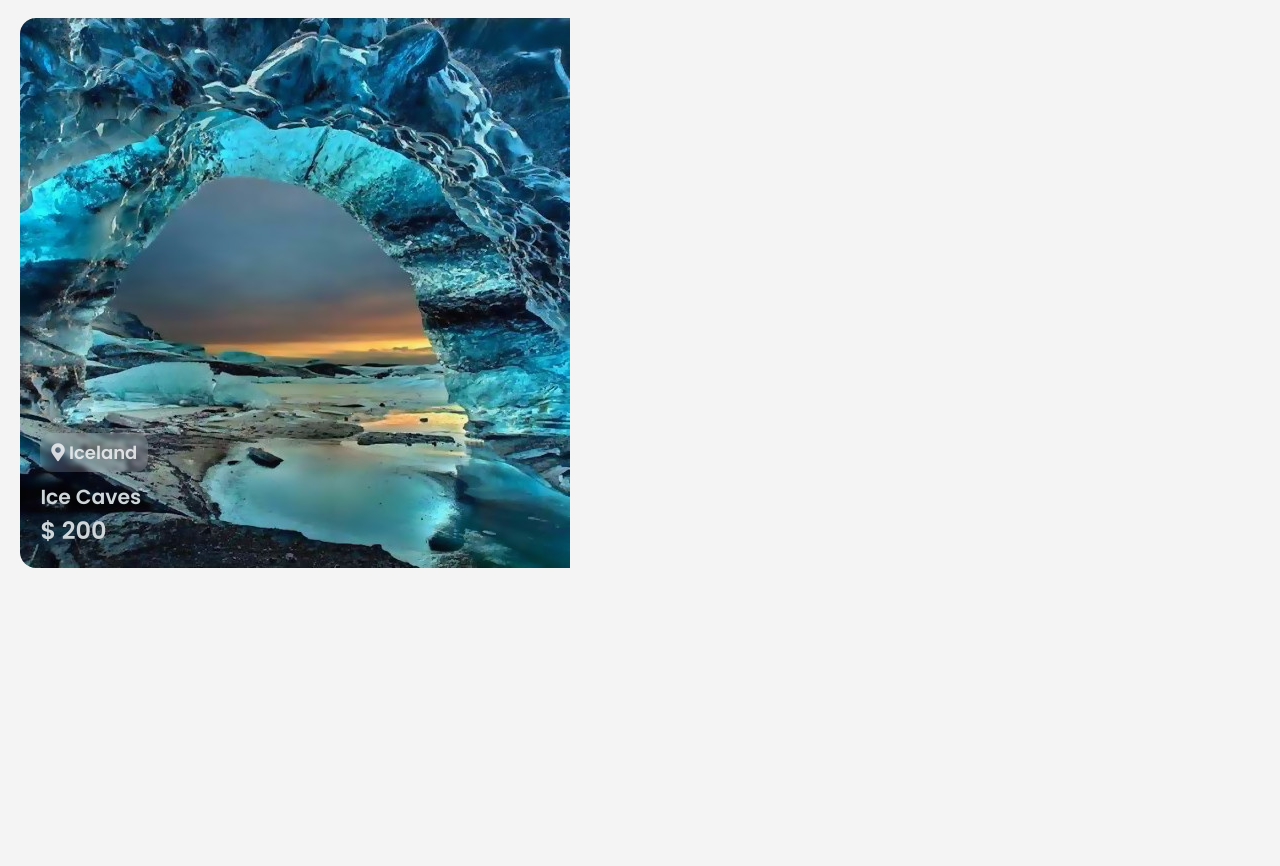
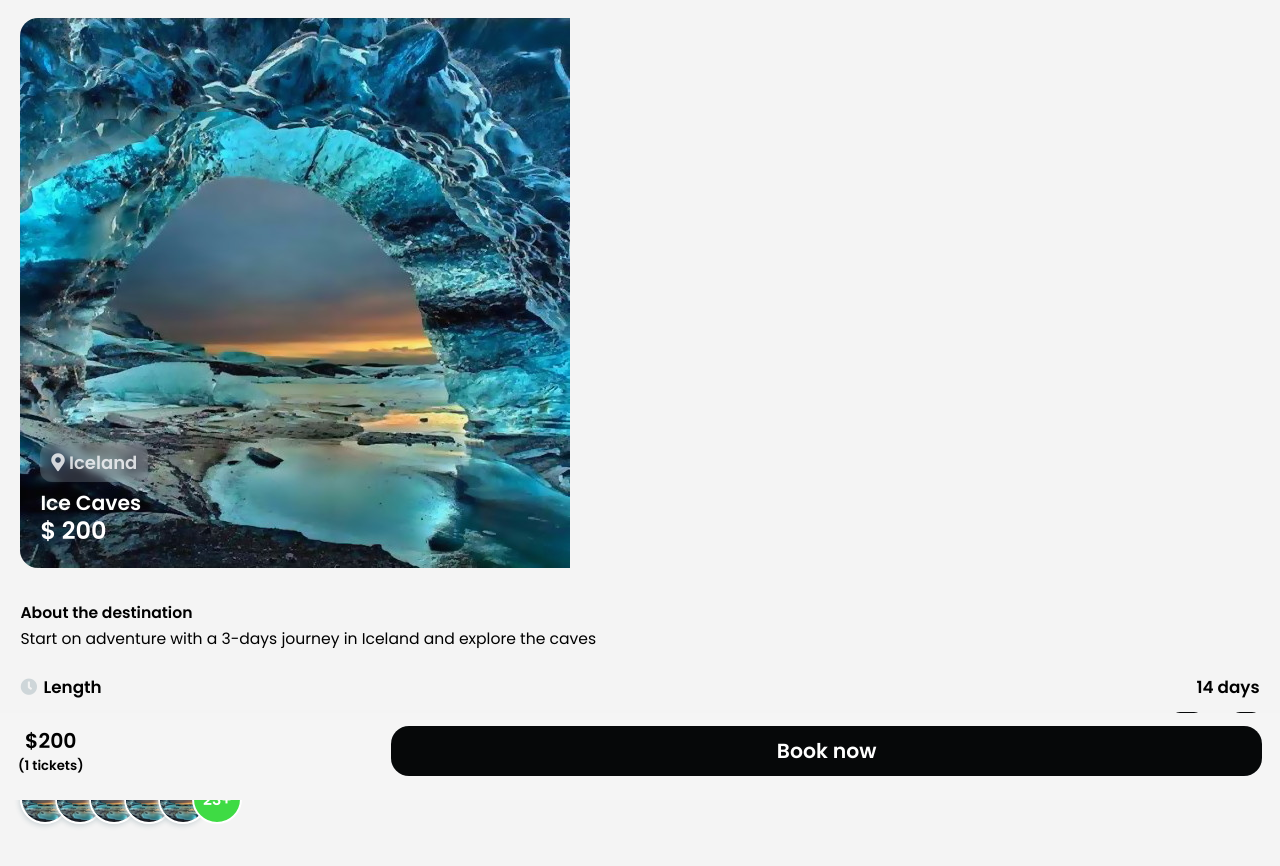
Before and after one commit to or-abdillh/travel-app-2, a Vue app: page /details in a window 1280 px wide. Shown: the top 866 px of the page. Built offline with nearby package versions, Linux system fonts and the light colour scheme.

Commit message:
Build components for Details view has finished

```diff
--- a/src/sass/_details.scss
+++ b/src/sass/_details.scss
@@ -6,7 +6,8 @@
 
    .details-img {
       width: 100%;
-      border-radius: 16px;
+      height: 120%;
+      border-radius: 18px;
       overflow: hidden;
       position: relative;
 
@@ -37,19 +38,149 @@
             width: auto;
             padding: .25rem .45rem;
             border-radius: 12px;
-            backdrop-filter: blur(2px);
+            backdrop-filter: blur(4px);
             margin-bottom: .25rem;
          }
 
          small {
             color: $gray;
             font-weight: 700;
+            color: white;
+            display: block;
 
             &:not(:last-child) {
                font-size: .85rem;
-               margin-bottom: -.3rem;
+               margin-bottom: -.2rem;
             }
          }
       }
    }
+
+   .details-content {
+      margin-top: 1rem;
+
+      strong, p {
+         font-size: .65rem;
+      }
+
+      .details-content-action {
+         width: 100%;
+         margin-top: 1rem;
+
+         .length {
+            display: flex;
+            justify-content: space-between;
+            margin-bottom: .5rem;
+
+            span, i {
+               font-weight: bold;
+               font-size: .7rem;
+            }
+
+            i {
+               color: $gray;
+               margin-right: .1rem;
+            }
+         }
+
+         .person {
+            display: flex;
+            justify-content: space-between;
+
+            span, i {
+               font-size: .7rem;
+               font-weight: bold;
+            }
+
+            i {
+               color: $gray;
+            }
+
+            span:last-child {
+               display: flex;
+
+               p {
+                  font-size: .7rem;
+                  display: inline-block;
+                  margin: 0 .5rem;
+               }
+
+               button {
+                  padding: 0 .4rem;
+                  border-radius: 8px;
+                  line-height: 0;
+                  font-size: .65rem;
+                  color: white;
+                  background: $dark;
+                  border: none;
+
+                  &:active {
+                     background: rgba($dark, .75);
+                  }
+               }
+            }
+         }
+      }
+   }
+
+   .thumb-users {
+      width: auto;
+      margin-top: 1.5rem;
+      margin-bottom: 4rem;
+      display: flex;
+
+      .thumb:not(.thumb:last-child) {
+         max-width: 50px;
+         border-radius: 50%;
+         border: 2px solid white;
+         margin-right: -.65rem;
+         box-shadow: -1px 2px 5px $gray;
+      }
+
+      .thumb:last-child {
+         @include grid-center;
+         width: 50px;
+         height: 50px;
+         background: #3edb44;
+         border-radius: 50%;
+         color: white;
+         border: 2px solid white;
+      }
+   }
+
+   .call-action {
+      background: whitesmoke;
+      display: flex;
+      padding: .55rem .75rem 1rem;
+      justify-content: space-between;
+      position: fixed;
+      bottom: 0;
+      left: 0;
+      right: 0;
+
+      span {
+         text-align: center;
+
+         p:first-child {
+            font-size: .85rem;
+            font-weight: 700;
+         }
+
+         p:last-child {
+            font-size: .55rem;
+            font-weight: 600;
+         }
+      }
+
+      button {
+         background: $dark;
+         width: 70%;
+         border: none;
+         border-radius: 18px;
+         color: white;
+         font-size: .85rem;
+         font-weight: 700;
+         padding: .35rem .85rem;
+      }
+   }
 }
--- a/src/views/Details.vue
+++ b/src/views/Details.vue
@@ -11,20 +11,69 @@
             <small> $ {{ budget }}</small>
          </div>
       </div>
+      <div class="details-content">
+         <strong>About the destination</strong>
+         <p>Start on adventure with a 3-days journey in Iceland and explore the caves</p>
+
+         <div class="details-content-action">
+            <div class="length">
+               <span>
+                  <i class="fa fa-clock" ></i>
+                  Length
+               </span>
+               <span>
+                  14 days
+               </span>
+            </div>
+            <div class="person">
+               <span>
+                  <i class="fa fa-user" ></i>
+                  Person
+               </span>
+               <span>
+                  <button @click="person++" type="button">+</button>
+                  <p>{{ person }}</p>
+                  <button :disabled="person == 0" @click="person--" type="button">-</button>
+               </span>
+            </div>
+         </div>
+         <div class="thumb-users">
+            <template v-for="thumb in 5" :key="thumb" >
+               <img src="/ice-cave.jpeg" class="thumb" />
+               <div v-if="thumb == 5" class="thumb">
+                  <strong>23+</strong>
+               </div>
+            </template>
+         </div>
+      </div>
+      <div class="call-action">
+         <span>
+            <p>${{ budget * person }}</p>
+            <p>({{ person }} tickets)</p>
+         </span>
+         <button type="button">
+            Book now
+         </button>
+      </div>
    </section>
 </template>
 
 <script>
 
-   import { ref } from 'vue'
+   import { ref, watch } from 'vue'
 
    export default {
       name: 'Details',
       setup() {
 
+         const person = ref(1)
          const budget = ref(200)
 
-         return { budget }
+         watch(person, () => {
+            budget.value = person.value * 100
+         })
+
+         return { budget, person }
       }
    }
 
```
